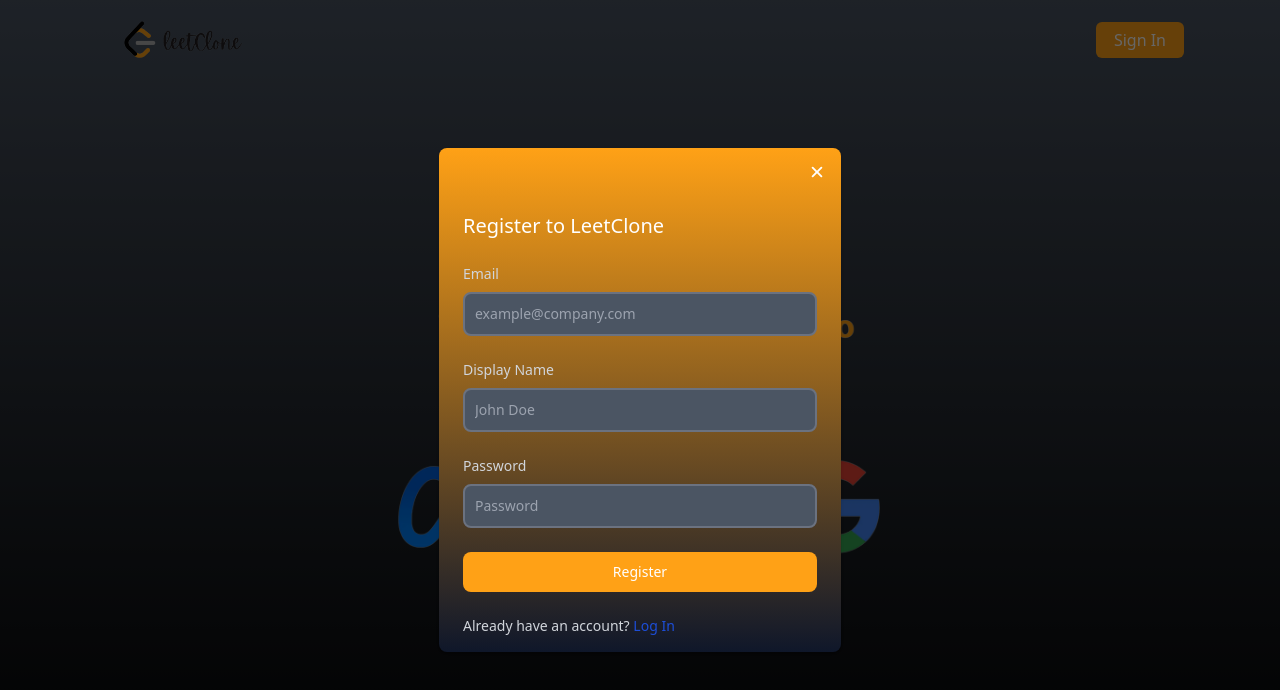
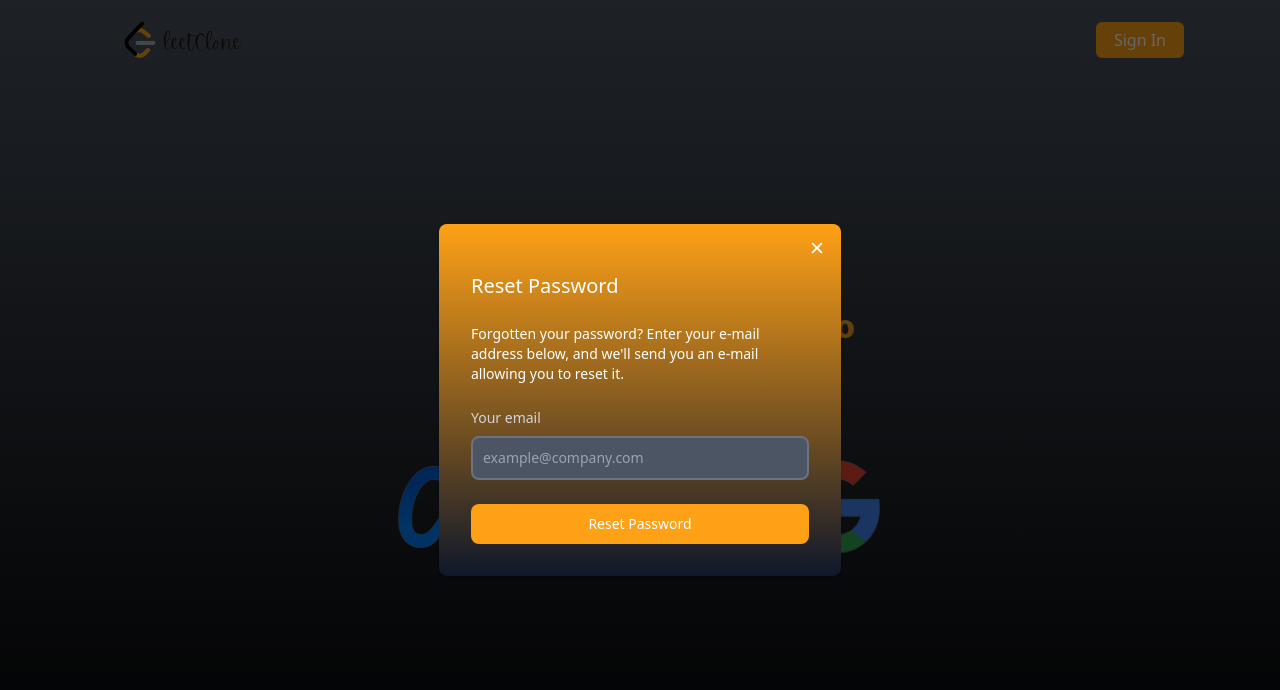
Before and after one commit to nikcladis/LeetClone, a Next.js app: page /auth in a window 1280 px wide. Shown: the top 690 px of the page. Built offline with nearby package versions, Linux system fonts and the light colour scheme.

Commit message:
added ResetPassword structure

```diff
--- a/src/components/Modals/AuthModal.tsx
+++ b/src/components/Modals/AuthModal.tsx
@@ -1,6 +1,7 @@
 import React from "react";
 import { IoClose } from "react-icons/io5";
 import Login from "./Login";
+import ResetPassword from "./ResetPassword";
 import Signup from "./Signup";
 
 type AuthModalProps = {};
@@ -20,7 +21,7 @@
                 <IoClose className="h-5 w-5" />
               </button>
             </div>
-            <Signup />
+            <ResetPassword />
           </div>
         </div>
       </div>
--- a/src/components/Modals/ResetPassword.tsx
+++ b/src/components/Modals/ResetPassword.tsx
@@ -3,6 +3,37 @@
 type ResetPasswordProps = {};
 
 const ResetPassword: React.FC<ResetPasswordProps> = () => {
-  return <div>Have a good coding</div>;
+  return (
+    <form className="space-y-6 px-6 lg:px-8 pb-4 sm:pb-6 xl:pb-8">
+      <h3 className="text-xl font-medium  text-white">Reset Password</h3>
+      <p className="text-sm text-white ">
+        Forgotten your password? Enter your e-mail address below, and we&apos;ll
+        send you an e-mail allowing you to reset it.
+      </p>
+      <div>
+        <label
+          htmlFor="email"
+          className="text-sm font-medium block mb-2 text-gray-300"
+        >
+          Your email
+        </label>
+        <input
+          type="email"
+          name="email"
+          id="email"
+          placeholder="example@company.com"
+          className="border-2 outline-none sm:text-sm rounded-lg focus:ring-blue-500 focus:border-blue-500 block w-full p-2.5 bg-gray-600 border-gray-500 placeholder-gray-400 text-white"
+        />
+      </div>
+
+      <button
+        type="submit"
+        className={`w-full text-white  focus:ring-4 focus:ring-blue-300 font-medium rounded-lg text-sm px-5 py-2.5 text-center
+            bg-brand-orange hover:bg-brand-orange-s `}
+      >
+        Reset Password
+      </button>
+    </form>
+  );
 };
 export default ResetPassword;
```
